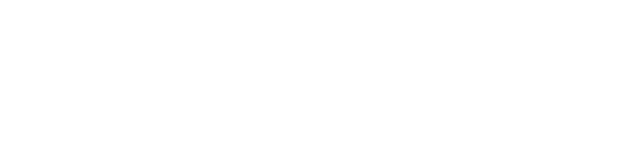
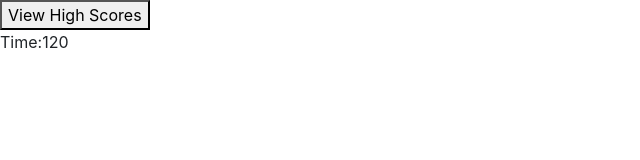
Before and after one commit to Sdott3/codequiz2, a plain HTML site: page index.html in a window 1280 px wide. Shown: the whole page, without its empty margins (0-640 px from the left). Drawn offline with nearby package versions, Linux system fonts and the light colour scheme.

Commit message:
header added

```diff
--- a/index.html
+++ b/index.html
@@ -11,7 +11,18 @@
     </head>
 
     <body>
+        <header>
+            <div class="top-container">
+                <button id="viewHighScores" type="button">View High Scores</button>
 
+                <p class="timer" >Time:120</p>
+            </div>
+        </header>
+
+
+
+
+        <script src="./assets/js/script.js"></script>
     </body>
 
 
```
